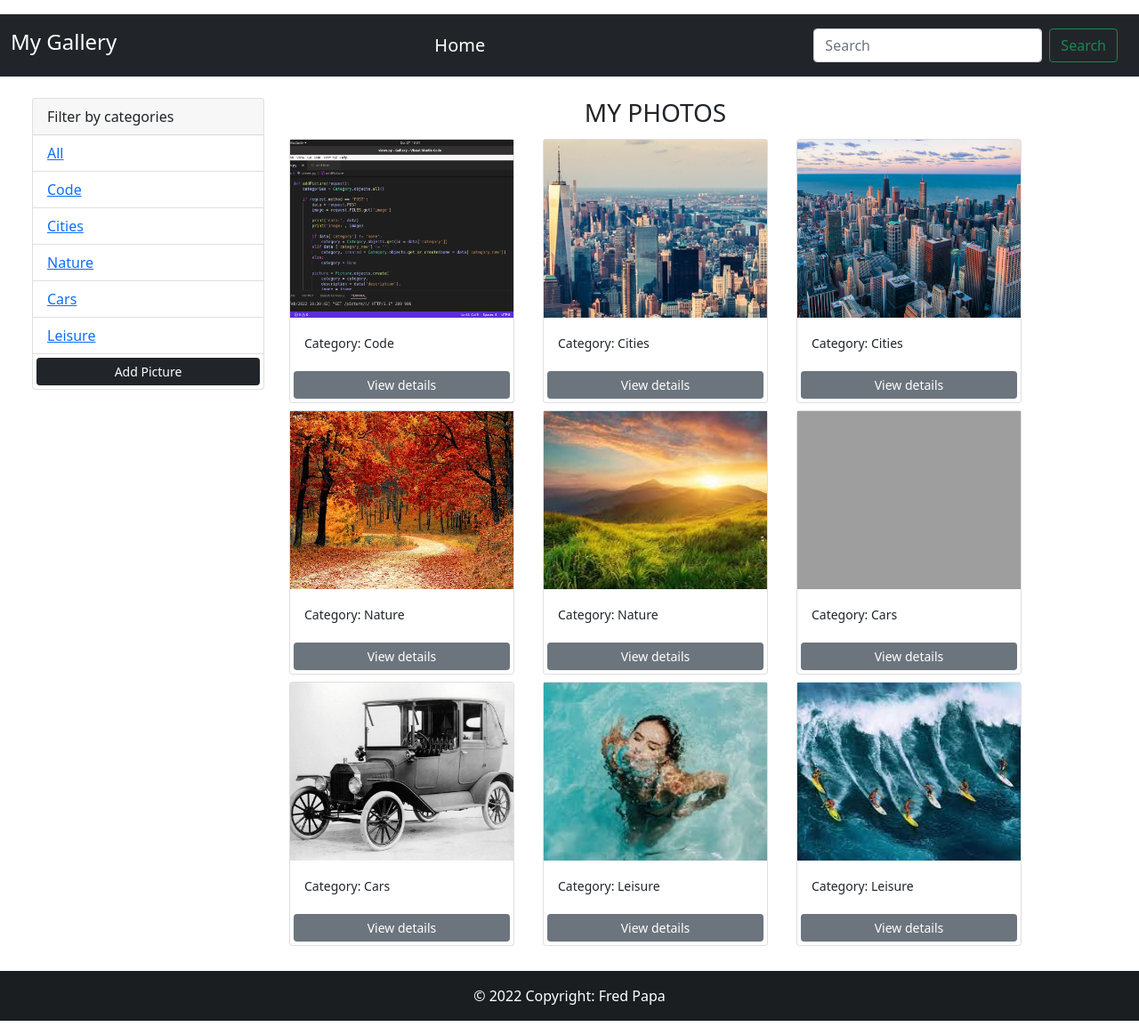
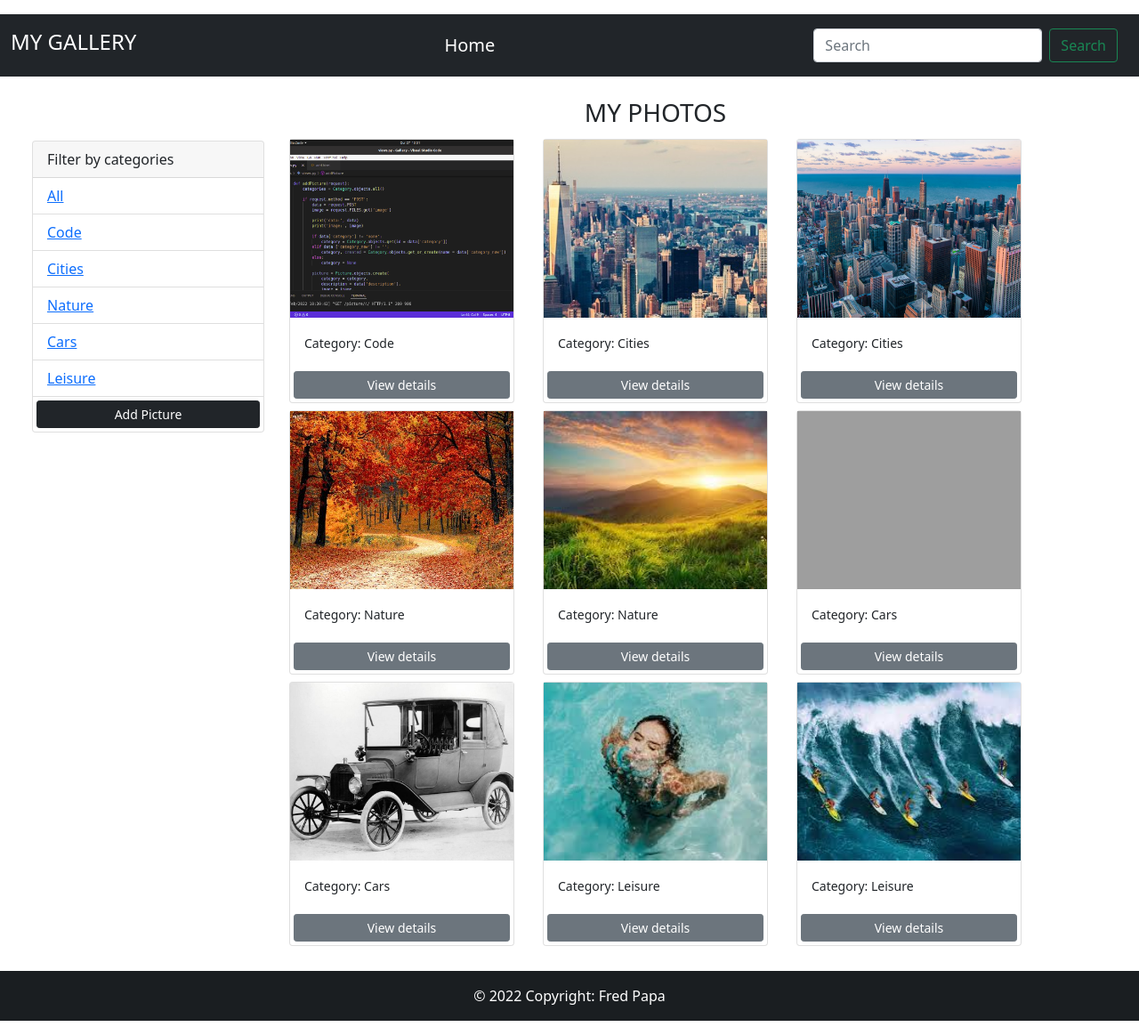
Before and after one commit to PapaFreddie/Gallery, a Django app: page / in a window 1280 px wide. Shown: the whole page at 89% size. Run offline with Django 4.2, Linux system fonts and the light colour scheme; data comes from the database, SQL or seed files in the repository; grey boxes are pictures that could not be loaded.

Commit message:
final commit

```diff
--- a/pictures/templates/pictures/gallery.html
+++ b/pictures/templates/pictures/gallery.html
@@ -19,7 +19,7 @@
     <nav class="navbar navbar-dark bg-dark">
         <div class="container-fluid">
           <a class="navbar-brand" href="{% url 'gallery' %}">
-                <h4>My Gallery</h4>
+                <h4>MY GALLERY</h4>
               </a>
           <a class="navbar-brand" href="{% url 'gallery' %}">
             Home
@@ -34,10 +34,11 @@
           </nav>
         </div>
       </nav>
+
     <div class="container m-4">
         <div class="row">
             <div class="col-md-3">
-                <div class="card">
+                <div class="card mt-5">
                     <div class="card-header">
                       Filter by categories
                     </div>
```
